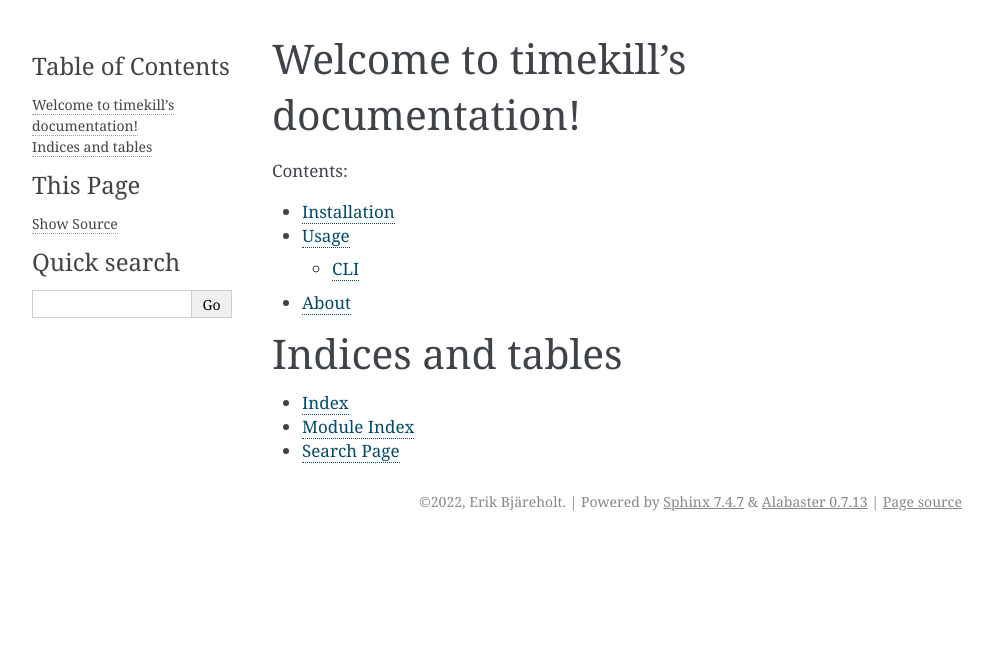
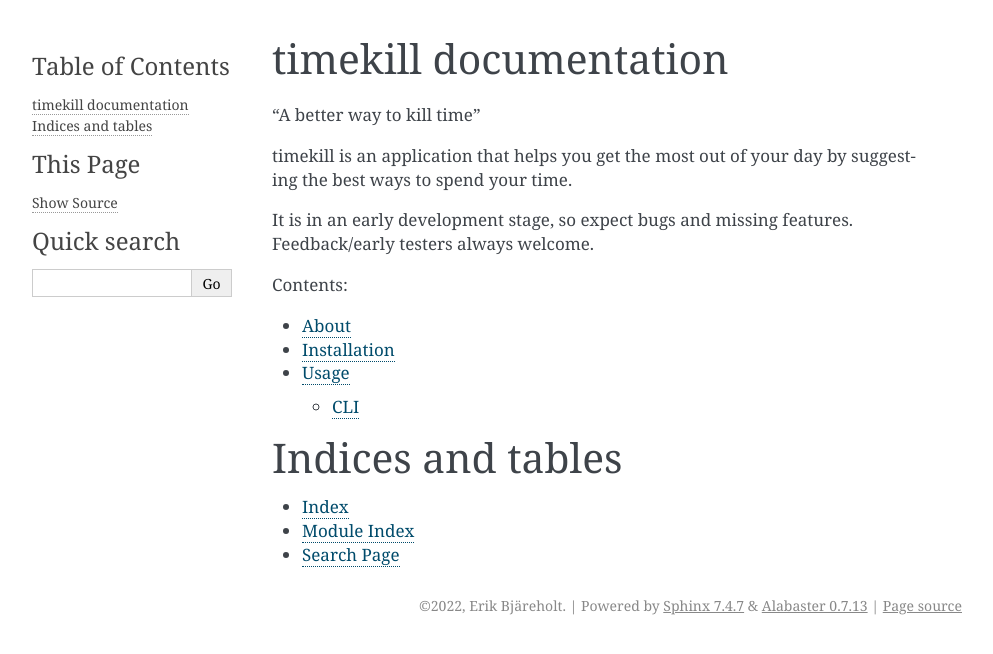
Before and after one commit to ErikBjare/timekill, a Sphinx documentation site: the page built from docs/index.rst, in a window 1280 px wide. Shown: the top 654 px of the page, without its empty margins (148-1141 px from the left). Built offline with Sphinx 7.4.7, drawn with Linux system fonts in a browser that asks for light colours.

Commit message:
docs: improved index page

```diff
--- a/docs/index.rst
+++ b/docs/index.rst
@@ -1,18 +1,20 @@
-.. timekill documentation master file, created by
-   sphinx-quickstart on Thu Oct 13 11:44:31 2022.
-   You can adapt this file completely to your liking, but it should at least
-   contain the root `toctree` directive.
+timekill documentation
+======================
 
-Welcome to timekill's documentation!
-====================================
+"A better way to kill time"
+
+timekill is an application that helps you get the most out of your day by suggesting the best ways to spend your time.
+
+It is in an early development stage, so expect bugs and missing features. Feedback/early testers always welcome.
+
 
 .. toctree::
    :maxdepth: 4
    :caption: Contents:
 
+   about
    installation
    usage
-   about
 
 
 Indices and tables
```
